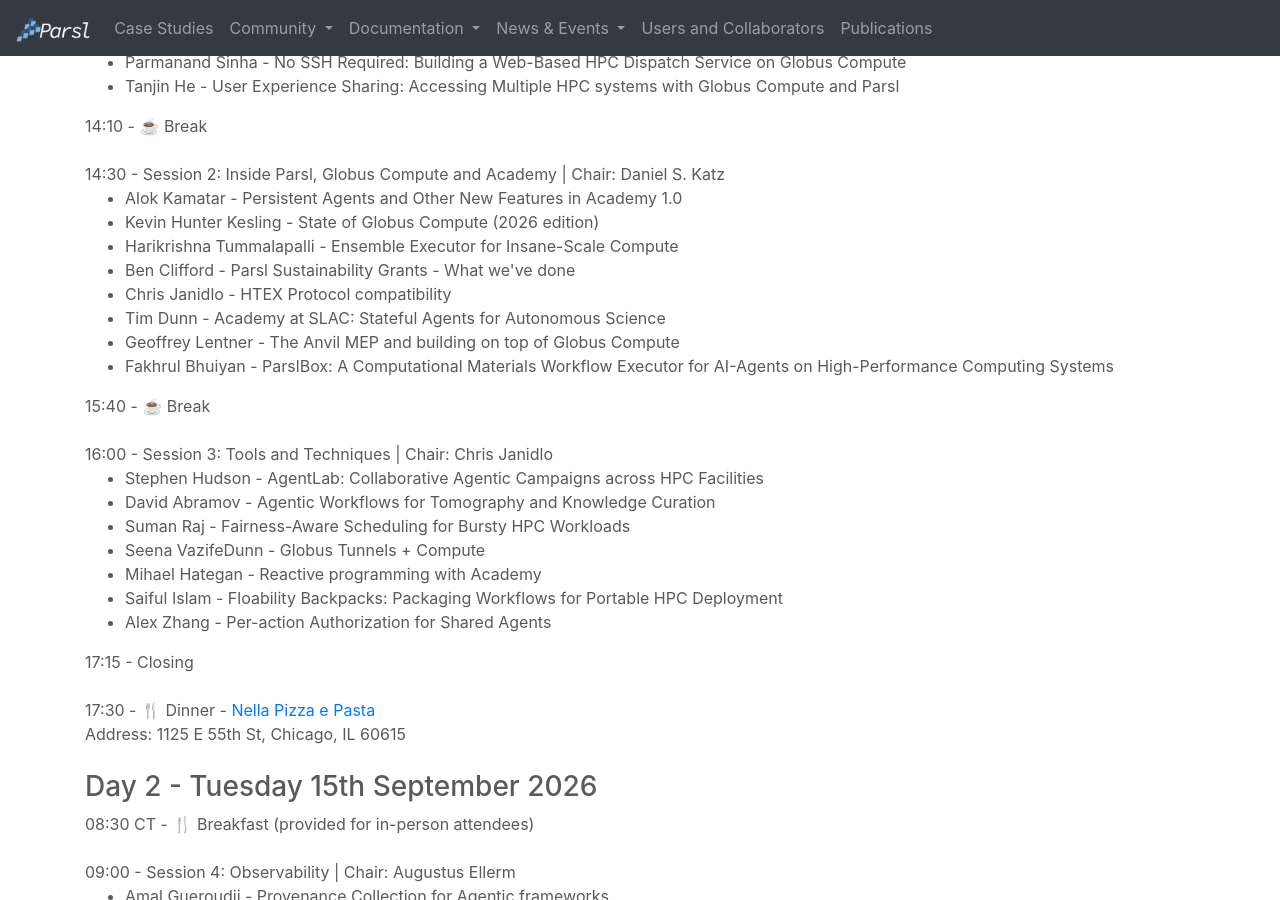
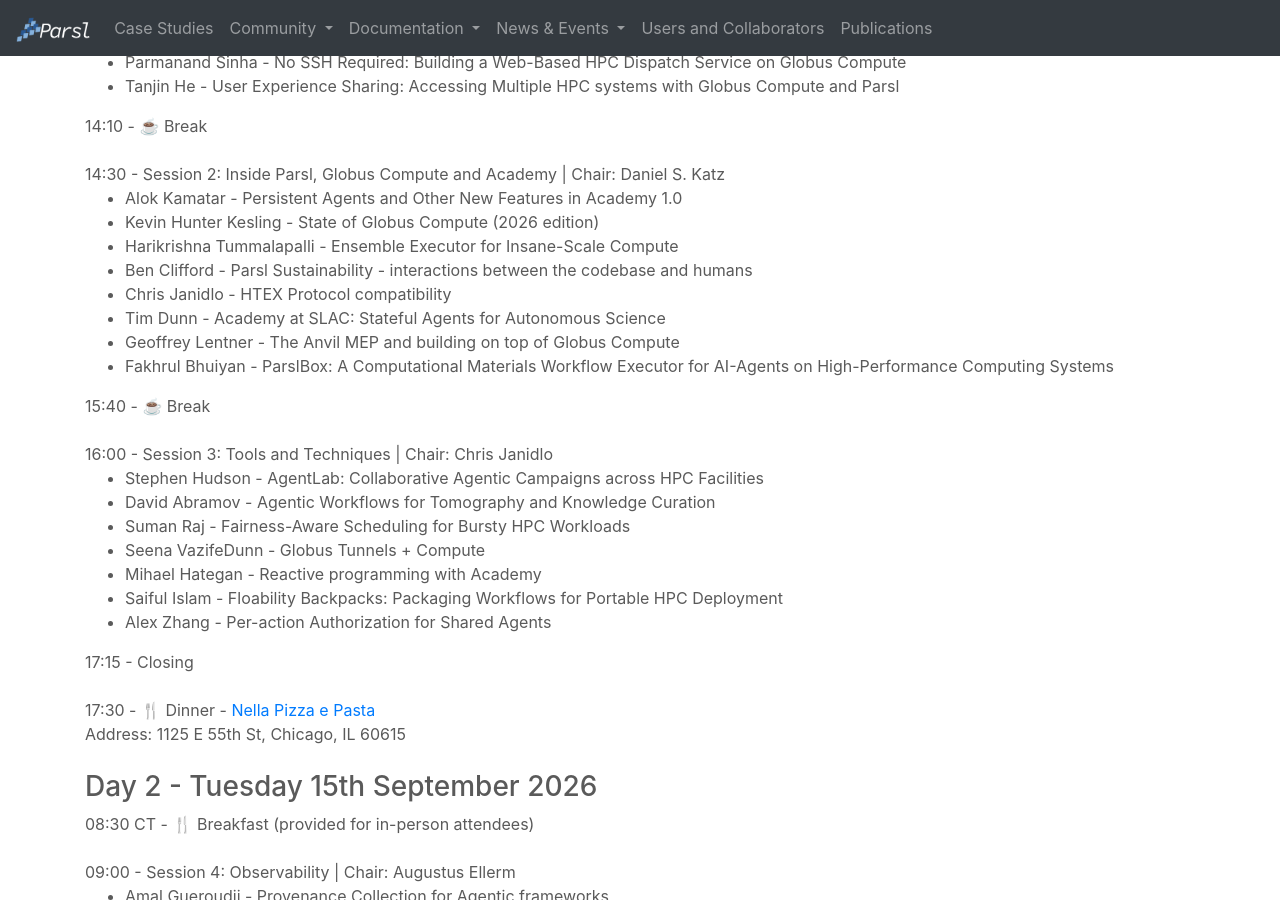
Before and after one commit to Parsl/parsl.github.io, a Jekyll site: the page built from parslfest/apex2026.html, in a window 1280 px wide and 900 px high, scrolled down 826 px. Built offline with Jekyll 4.4.1, drawn with Linux system fonts in a browser that asks for light colours.

Commit message:
New talk title for Ben sustainability talk

```diff
--- a/parslfest/apex2026.html
+++ b/parslfest/apex2026.html
@@ -78,7 +78,7 @@
 <li>Alok Kamatar - Persistent Agents and Other New Features in Academy 1.0   </li>
 <li>Kevin Hunter Kesling - State of Globus Compute (2026 edition)  </li>
 <li>Harikrishna Tummalapalli - Ensemble Executor for Insane-Scale Compute   </li>
-<li>Ben Clifford - Parsl Sustainability Grants - What we've done </li>
+<li>Ben Clifford - Parsl Sustainability - interactions between the codebase and humans</li>
 <li>Chris Janidlo - HTEX Protocol compatibility  </li>
 <li>Tim Dunn - Academy at SLAC: Stateful Agents for Autonomous Science   </li>
 <li>Geoffrey Lentner - The Anvil MEP and building on top of Globus Compute  </li>
```
